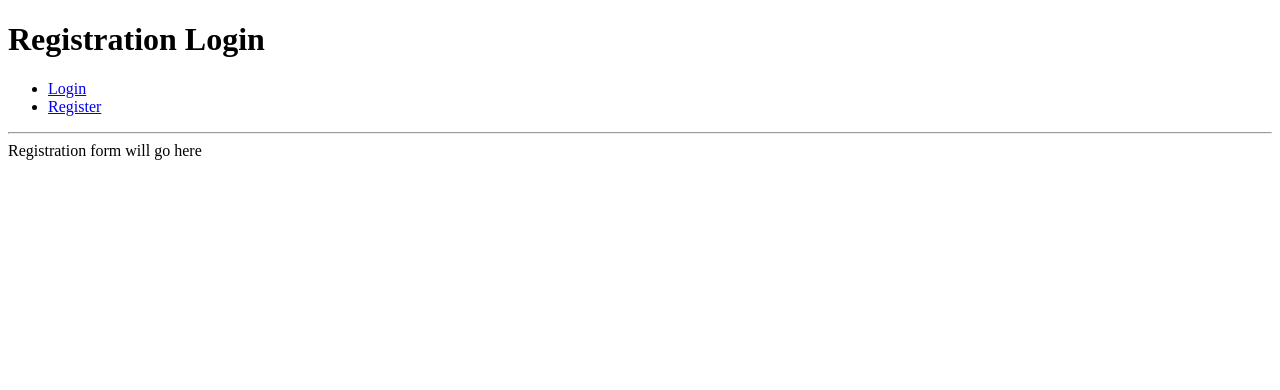
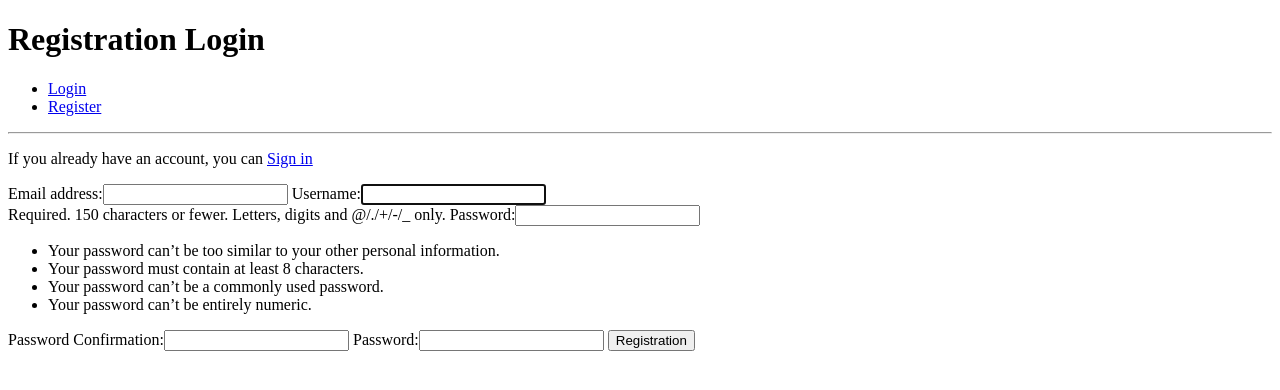
Before and after one commit to OrlaBr/-django-authentication, a Django app: template accounts/templates/registration.html in a window 1280 px wide. Shown: the top 390 px of the page. Run offline with Django 3.2, Linux system fonts and the light colour scheme; the template is opened without the code that fills it: values that come from a table or form of the project are taken from there, others are empty.

Commit message:
Working Registration page

```diff
--- a/accounts/forms.py
+++ b/accounts/forms.py
@@ -1,4 +1,7 @@
 from django import forms
+from django.contrib.auth.models import User
+from django.contrib.auth.forms import UserCreationForm
+from django.core.exceptions import ValidationError
 
 
 class UserLoginForm(forms.Form):
@@ -6,3 +9,16 @@ class UserLoginForm(forms.Form):
 
     username = forms.CharField()
     password = forms.CharField(widget=forms.PasswordInput)
+
+
+class UserRegistrationForm(UserCreationForm):
+    """Form used to register a new user"""
+
+    password = forms.CharField(widget=forms.PasswordInput)
+    password2 = forms.CharField(
+        label="Password Confirmation",
+        widget=forms.PasswordInput)
+
+    class Meta:
+        model = User
+        fields = ['email', 'username', 'password1', 'password2']
--- a/accounts/templates/registration.html
+++ b/accounts/templates/registration.html
@@ -5,6 +5,12 @@
 {% block page_heading %}Registration Login{% endblock %}
 
 {% block content %}
- Registration form will go here
+    <p>If you already have an account, you can <a href="{% url 'login' %}">Sign in</a></p>
+
+     <form method="POST">
+        {% csrf_token %}
+        {{ registration_form }}
+        <button type="submit">Registration</button>
+    </form>
 
 {% endblock %}
```
Also changed, not shown: accounts/views.py (+7 -4 lines).
